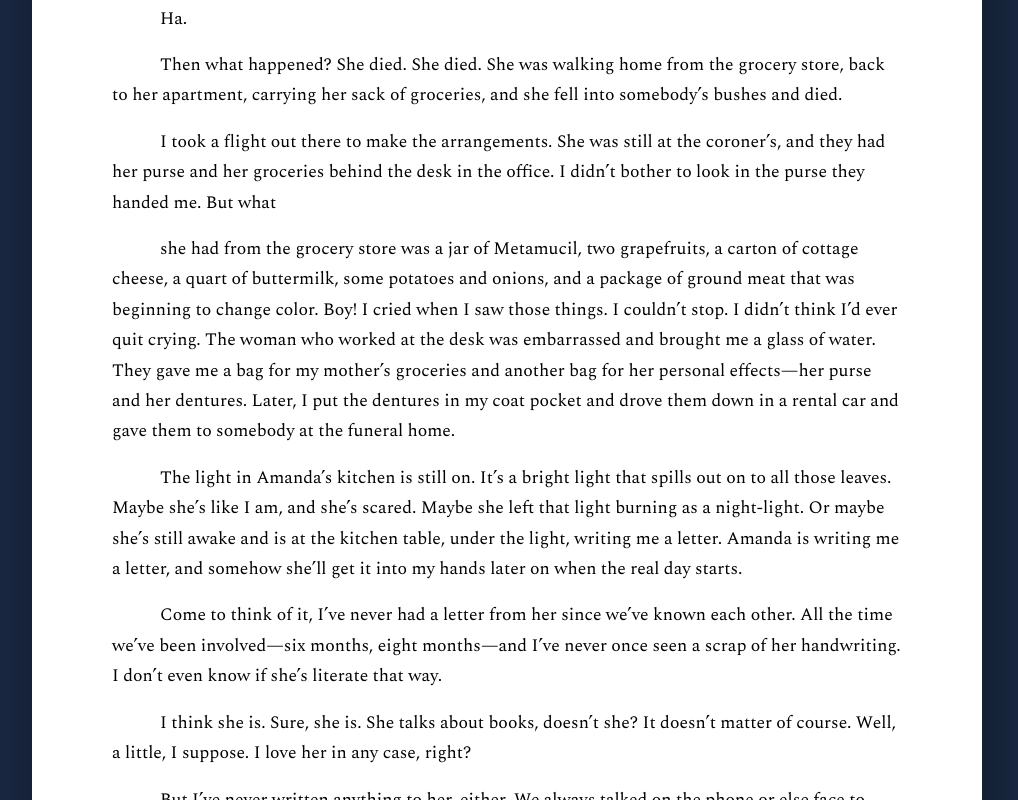
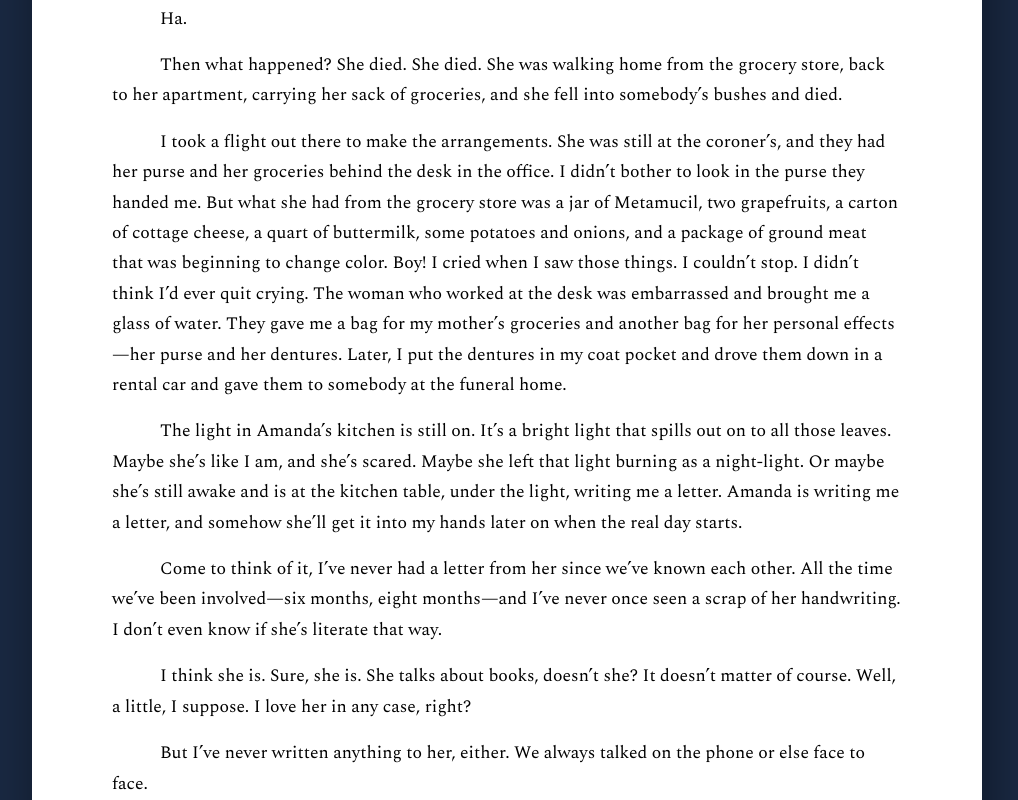
Before and after one commit to jamesthomasdavey/photography, a React (Create React App) app: page /menudo in a window 1280 px wide. Shown: the part 6580-7380 px from the top of the page, without its empty margins (133-1151 px from the left). Built offline with nearby package versions, Linux system fonts and the light colour scheme.

Commit message:
fix some grammar stuff

```diff
--- a/src/components/pages/Menudo/Menudo.js
+++ b/src/components/pages/Menudo/Menudo.js
@@ -362,18 +362,15 @@ const Menudo = () => {
           I took a flight out there to make the arrangements. She was still at
           the coroner’s, and they had her purse and her groceries behind the
           desk in the office. I didn’t bother to look in the purse they handed
-          me. But what
-        </p>
-        <p>
-          she had from the grocery store was a jar of Metamucil, two
-          grapefruits, a carton of cottage cheese, a quart of buttermilk, some
-          potatoes and onions, and a package of ground meat that was beginning
-          to change color. Boy! I cried when I saw those things. I couldn’t
-          stop. I didn’t think I’d ever quit crying. The woman who worked at the
-          desk was embarrassed and brought me a glass of water. They gave me a
-          bag for my mother’s groceries and another bag for her personal
-          effects—her purse and her dentures. Later, I put the dentures in my
-          coat pocket and drove them down in a rental car and gave them to
+          me. But what she had from the grocery store was a jar of Metamucil,
+          two grapefruits, a carton of cottage cheese, a quart of buttermilk,
+          some potatoes and onions, and a package of ground meat that was
+          beginning to change color. Boy! I cried when I saw those things. I
+          couldn’t stop. I didn’t think I’d ever quit crying. The woman who
+          worked at the desk was embarrassed and brought me a glass of water.
+          They gave me a bag for my mother’s groceries and another bag for her
+          personal effects—her purse and her dentures. Later, I put the dentures
+          in my coat pocket and drove them down in a rental car and gave them to
           somebody at the funeral home.
         </p>
         <p>
@@ -479,14 +476,14 @@ const Menudo = () => {
         </p>
         <p>
           Once, when Molly was away in that place and I wasn’t in my right
-          mind—let’s face it, I was crazy too-one night I was at my friend
+          mind—let’s face it, I was crazy too—one night I was at my friend
           Alfredo’s house, a bunch of us drinking and listening to records. I
           didn’t care any longer what happened to me. Everything, I thought,
           that could happen had happened. I felt unbalanced. I felt lost.
           Anyway, there I was at Alfredo’s. His paintings of tropical birds and
           animals hung on every wall in his house, and there were paintings
           standing around in the rooms, leaning against things—table-legs, say,
-          or his brick- and-board bookcase, as well as being stacked on his back
+          or his brick-and-board bookcase, as well as being stacked on his back
           porch. The kitchen served as his studio, and I was sitting at the
           kitchen table with a drink in front of me. An easel stood off to one
           side in front of the window that overlooked the alley, and there were
@@ -501,9 +498,8 @@ const Menudo = () => {
         </p>
         <p>
           “What’s going on, man?” Alfredo said, when he turned and saw the state
-          I was in. “Hey, what is it?
+          I was in. “Hey, what is it? What’s going on with you?”
         </p>
-        <p>What’s going on with you?”</p>
         <p>
           I couldn’t tell him. What could I say? I thought I was having some
           kind of an attack. I managed to raise my shoulders and let them drop.
@@ -585,7 +581,7 @@ const Menudo = () => {
         </p>
         <p>
           On the back porch I find some old jeans and a sweatshirt, and I change
-          out of my pajamas. Then I put on my white canvas shoes—”wino” shoes,
+          out of my pajamas. Then I put on my white canvas shoes—“wino” shoes,
           Alfredo would have called them. Alfredo, where are you?
         </p>
         <p>
```
